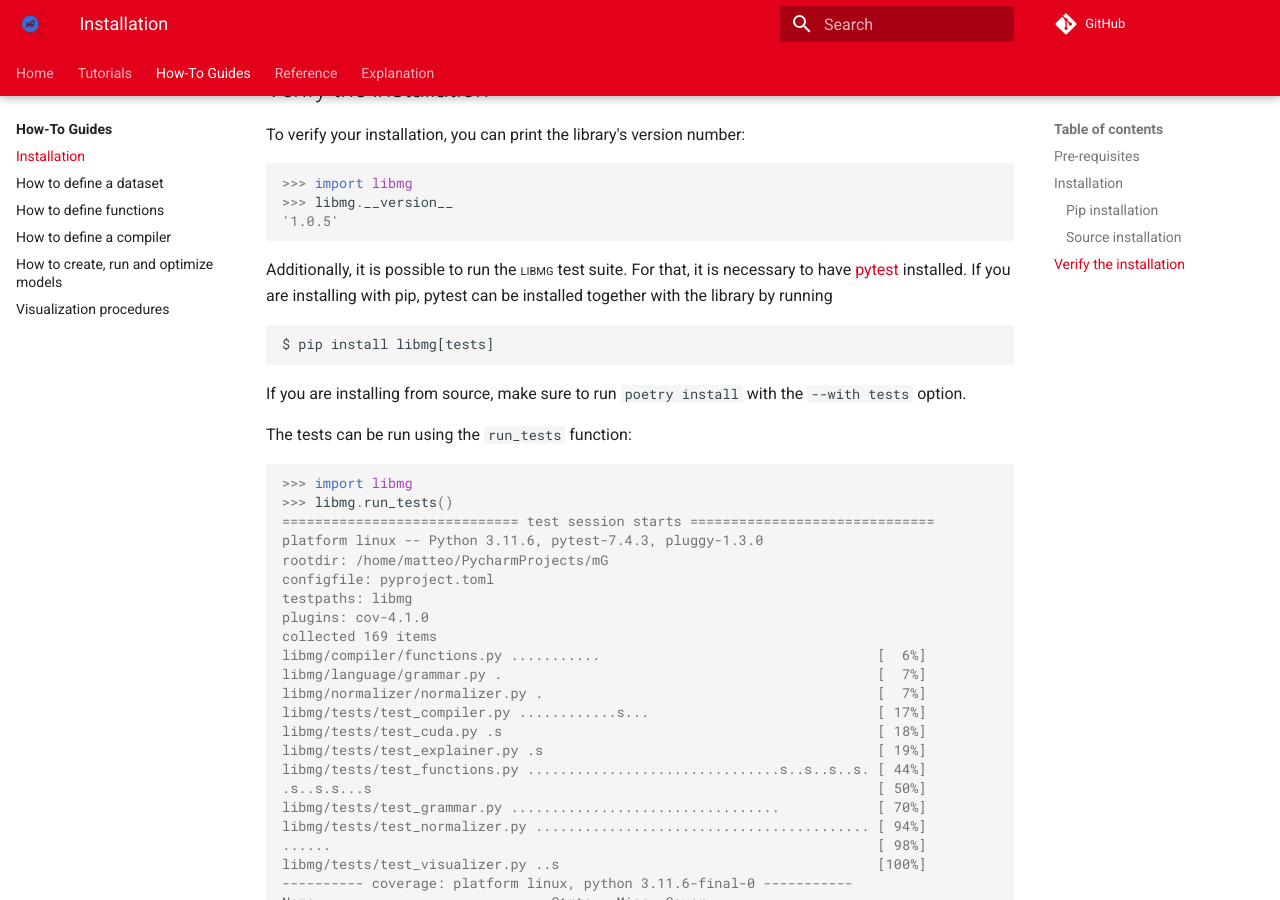
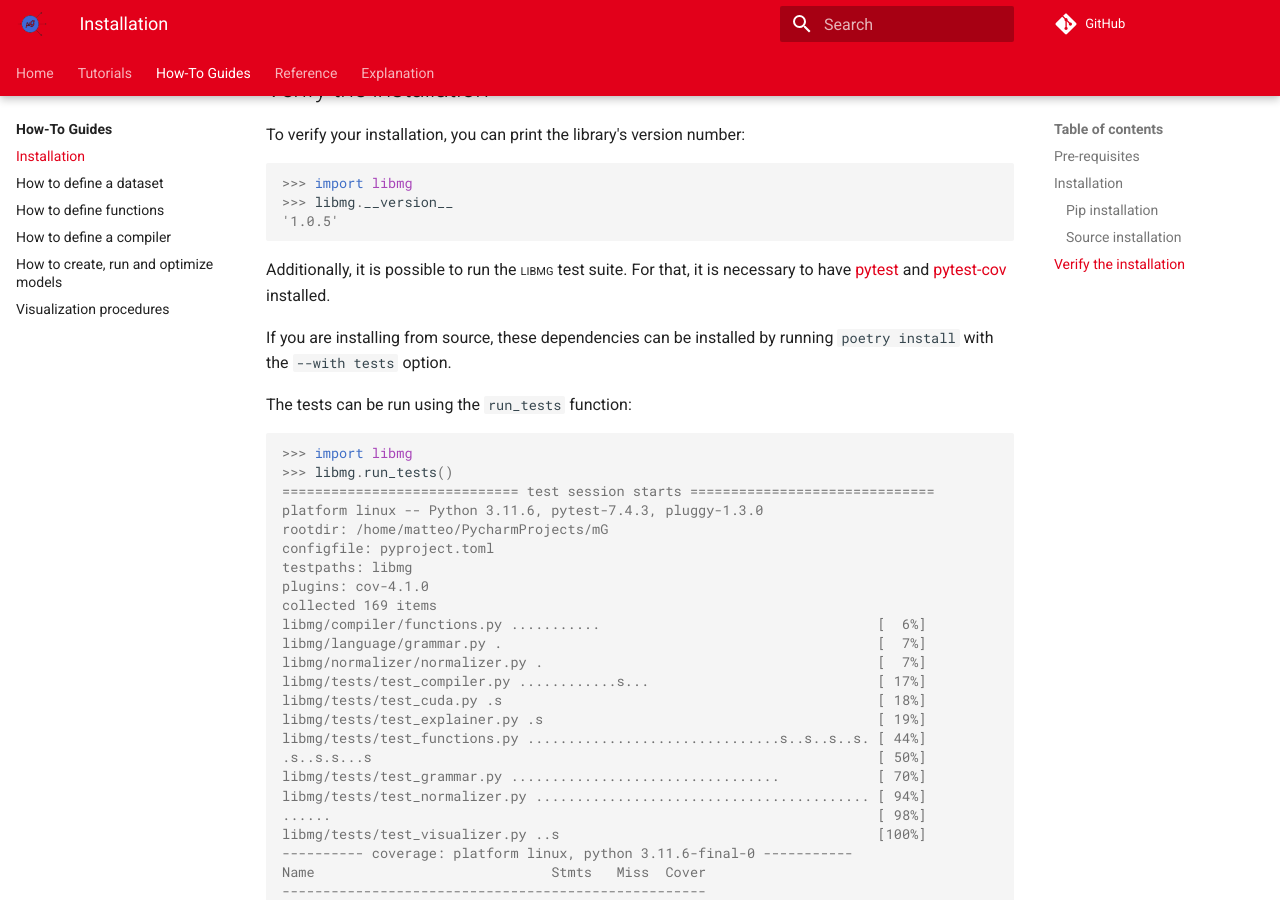
Before and after one commit to quasylab/mG, an MkDocs documentation site: the page built from docs/how-to_guides/installation.md, in a window 1280 px wide and 900 px high, scrolled down 1450 px. Built offline with MkDocs 1.6.1 and Material for MkDocs 9.7.7, drawn with Linux system fonts in a browser that asks for light colours; comment, search, counter and statistics services are not loaded.

````diff
--- a/docs/how-to_guides/installation.md
+++ b/docs/how-to_guides/installation.md
@@ -62,13 +62,9 @@ To verify your installation, you can print the library's version number:
 ```
 
 Additionally, it is possible to run the <span style="font-variant:small-caps;">libmg</span> test suite. For that, it is necessary to have
-[pytest](https://doc.pytest.org/en/latest/) installed. If you are installing with pip, pytest can be installed together with the library by running
+[pytest](https://doc.pytest.org/en/latest/) and [pytest-cov](https://pytest-cov.readthedocs.io/en/latest/) installed.
 
-``` commandline
-$ pip install libmg[tests]
-```
-
-If you are installing from source, make sure to run `poetry install` with the `--with tests` option.
+If you are installing from source, these dependencies can be installed by running `poetry install` with the `--with tests` option.
 
 The tests can be run using the `run_tests` function:
 
````
Also changed, not shown: pyproject.toml (+2 -5 lines).
